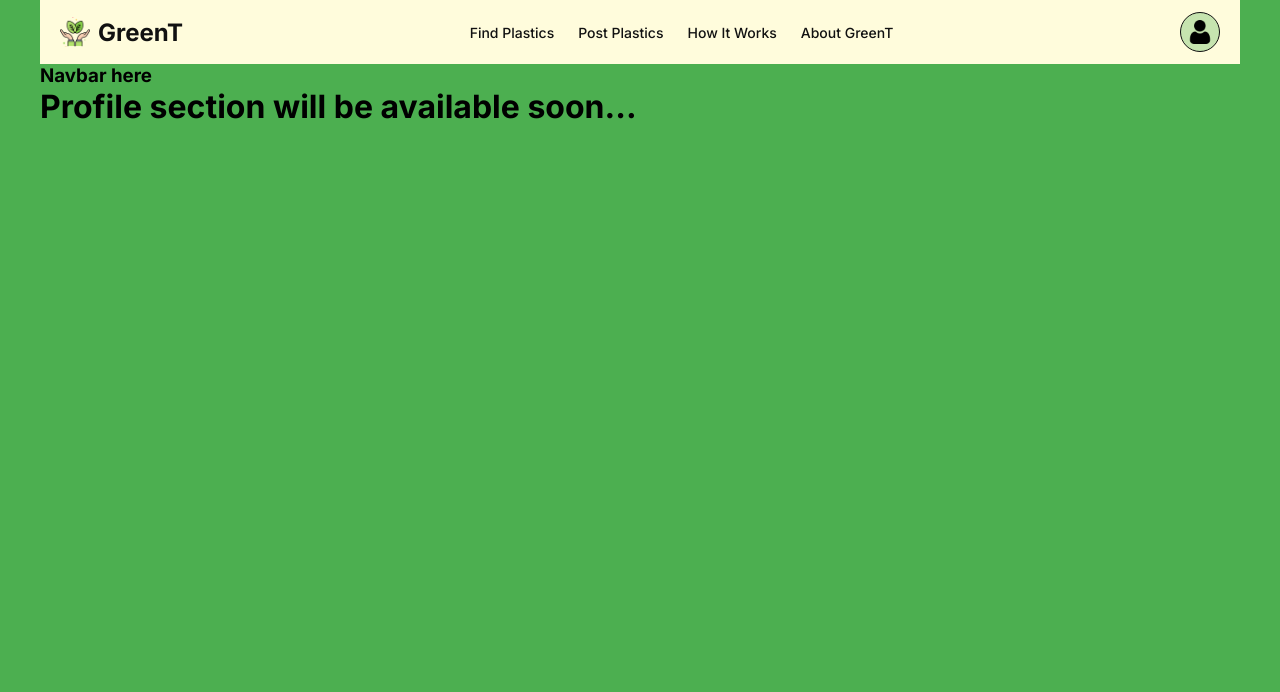
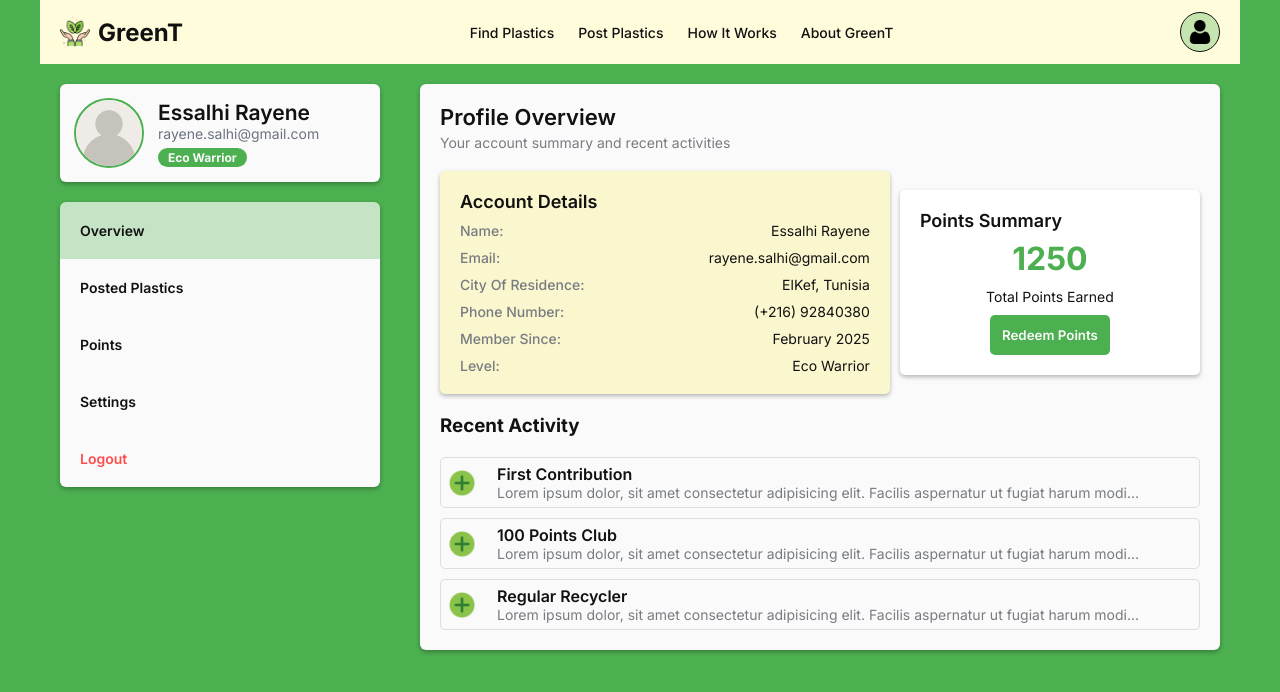
Before and after one commit to rayenrsalhi9/greenT, a React (Vite) app: page /profile in a window 1280 px wide. Shown: the top 692 px of the page. Built offline with nearby package versions, Linux system fonts and the light colour scheme.

Commit message:
added the profile overview section.

```diff
--- a/src/App.css
+++ b/src/App.css
@@ -0,0 +1,9 @@
+.profile-layout {
+    display: flex;
+}
+
+@media(max-width: 768px) {
+    .profile-layout {
+        flex-direction: column;
+    }
+}
--- a/src/Layout/ProfileLayout.jsx
+++ b/src/Layout/ProfileLayout.jsx
@@ -3,9 +3,9 @@ import { Outlet } from "react-router-dom"
 
 export default function ProfileLayout() {
   return (
-    <>
+    <section className="profile-layout">
         <ProfileNav />
         <Outlet />
-    </>
+    </section>
   )
 }
--- a/src/components/ProfileNav.jsx
+++ b/src/components/ProfileNav.jsx
@@ -1,9 +1,30 @@
-
+import { NavLink } from "react-router-dom"
+import userIcon from '../assets/profile.png'
+import '../styles/ProfileNav.css'
 
 export default function ProfileNav() {
   return (
     <nav className="profile-navbar">
-        <h3>Navbar here</h3>
+
+      <div className="profile-info">
+
+        <img src={userIcon} alt="profile image" className="profile-pic" />
+
+        <div className="profile-info-details">
+          <h3>Essalhi Rayene</h3>
+          <p>rayene.salhi@gmail.com</p>
+          <span className="badge">Eco Warrior</span>
+        </div>
+
+      </div>
+
+      <div className="navigation-links">
+        <NavLink to="/profile">Overview</NavLink>
+        <NavLink to="posted-plastics">Posted Plastics</NavLink>
+        <NavLink to="points">Points</NavLink>
+        <NavLink to="settings">Settings</NavLink>
+        <NavLink to="/logout" className="logout">Logout</NavLink>
+      </div>
     </nav>
   )
 }
--- a/src/pages/Profile.jsx
+++ b/src/pages/Profile.jsx
@@ -1,7 +1,80 @@
-import React from 'react'
+import postIcon from '../assets/post.png'
+import '../styles/Profile.css'
 
 export default function Profile() {
   return (
-    <h1>Profile section will be available soon...</h1>
+    <section className="profile-overview-container">
+      <div className="profile-overview">
+
+        <div className="profile-titles">
+          <h1>Profile Overview</h1>
+          <p>Your account summary and recent activities</p>
+        </div>
+
+        <div className="profile-details-container">
+          <div className="account-details">
+            <h3>Account Details</h3>
+            <div className="details-row">
+              <p className='title'>Name:</p>
+              <p>Essalhi Rayene</p>
+            </div>
+            <div className="details-row">
+              <p className='title'>Email:</p>
+              <p>rayene.salhi@gmail.com</p>
+            </div>
+            <div className="details-row">
+              <p className='title'>City Of Residence:</p>
+              <p>ElKef, Tunisia</p>
+            </div>
+            <div className="details-row">
+              <p className='title'>Phone Number:</p>
+              <p>(+216) 92840380</p>
+            </div>
+            <div className="details-row">
+              <p className='title'>Member Since:</p>
+              <p>February 2025</p>
+            </div>
+            <div className="details-row">
+              <p className='title'>Level:</p>
+              <p>Eco Warrior</p>
+            </div>
+          </div>
+          <div className="points-summary">
+            <h3>Points Summary</h3>
+            <div className="points-amount">
+              <h1 className='amount'>1250</h1>
+              <p>Total Points Earned</p>
+              <button>Redeem Points</button>
+            </div>
+          </div>
+        </div>
+
+        <h3>Recent Activity</h3>
+
+        <div className="activity-container">
+          <div className="post">
+            <img src={postIcon} alt="post icon" />
+            <div className="post-details">
+              <h3>First Contribution</h3>
+              <p>Lorem ipsum dolor, sit amet consectetur adipisicing elit. Facilis aspernatur ut fugiat harum modi perspiciatis corporis, laudantium commodi, mollitia quos, obcaecati at! Pariatur quod vitae dolore explicabo, quos accusantium inventore?</p>
+            </div>
+          </div>
+          <div className="post">
+            <img src={postIcon} alt="post icon" />
+            <div className="post-details">
+              <h3>100 Points Club</h3>
+              <p>Lorem ipsum dolor, sit amet consectetur adipisicing elit. Facilis aspernatur ut fugiat harum modi perspiciatis corporis, laudantium commodi, mollitia quos, obcaecati at! Pariatur quod vitae dolore explicabo, quos accusantium inventore?</p>
+            </div>
+          </div>
+          <div className="post">
+            <img src={postIcon} alt="post icon" />
+            <div className="post-details">
+              <h3>Regular Recycler</h3>
+              <p>Lorem ipsum dolor, sit amet consectetur adipisicing elit. Facilis aspernatur ut fugiat harum modi perspiciatis corporis, laudantium commodi, mollitia quos, obcaecati at! Pariatur quod vitae dolore explicabo, quos accusantium inventore?</p>
+            </div>
+          </div>
+        </div>
+      </div>
+    </section>
   )
 }
--- /dev/null
+++ b/src/styles/Profile.css
@@ -0,0 +1,170 @@
+.profile-overview-container {
+    flex-basis: 70%;
+    width: 100%;
+
+    color: #111;
+
+    padding: 20px;
+}
+
+.profile-overview {
+    background: #fafafa;
+    box-shadow: 0 2px 4px rgba(0, 0, 0, 0.283);
+    border-radius: 6px;
+    padding: 20px;
+
+    display: flex;
+    flex-direction: column;
+    gap: 20px;
+}
+
+.profile-titles {}
+
+.profile-titles > h1 {
+    font-weight: 600;
+    font-size: 22px;
+}
+
+.profile-titles > p {
+    font-size: 14px;
+    color: #787c82;
+    margin-top: 4px;
+}
+
+/* Account details */
+.profile-details-container {
+    display: flex;
+    align-items: center;
+    gap: 10px;
+}
+
+@media(max-width: 991px) {
+    .profile-details-container {
+        flex-direction: column;
+    }
+}
+
+.profile-details-container > .account-details {
+    width: 100%;
+    flex-basis: 60%;
+    background: #faf6cd;
+    padding: 20px;
+    border-radius: 5px;
+    box-shadow: 0 2px 4px rgba(0, 0, 0, 0.283);
+
+    display: flex;
+    flex-direction: column;
+    gap: 10px;
+}
+
+.account-details h3 {
+    font-weight: 600;
+    font-size: 18px;
+}
+
+.profile-details-container > .account-details > .details-row {
+    display: flex;
+    justify-content: space-between;
+    align-items: center;
+    font-size: 14px;
+}
+
+.profile-details-container > .account-details > .details-row .title {
+    font-weight: 500;
+    color: #787c82;
+}
+
+/* Points summary */
+.profile-details-container > .points-summary {
+    width: 100%;
+    flex-basis: 40%;
+    box-shadow: 0 2px 4px rgba(0, 0, 0, 0.283);
+    padding: 20px;
+    border-radius: 5px;
+    background: white;
+
+    display: flex;
+    flex-direction: column;
+    gap: 8px;
+}
+
+.points-summary h3 {
+    font-weight: 600;
+    font-size: 18px;
+}
+
+.points-summary .amount {
+    font-weight: 700;
+    font-size: 32px;
+    text-align: center;
+    color: #4caf50;
+}
+
+.points-amount {
+    display: flex;
+    flex-direction: column;
+    gap: 10px;
+}
+
+.points-amount p {
+    font-size: 14px;
+    text-align: center;
+}
+
+.points-summary button {
+    display: block;
+    width: fit-content;
+
+    margin: 0 auto;
+    padding: 12px;
+
+    border: none;
+
+    background: #4caf50;
+    color: #fafafa;
+
+    font-weight: 600;
+    transition: .6s;
+}
+
+.points-summary button:hover {
+    background: #2b972f;
+}
+
+/* Posts container */
+.activity-container {
+    display: flex;
+    flex-direction: column;
+    align-items: center;
+    justify-content: center;
+    gap: 10px;
+}
+
+.activity-container .post {
+    display: flex;
+    align-items: center;
+    gap: 20px;
+
+    border: 1px solid #dddddd;
+    border-radius: 5px;
+    padding: 6px;
+}
+
+.activity-container .post img {
+    width: 30px;
+}
+
+.activity-container .post h3 {
+    font-weight: 600;
+    font-size: 16px;
+}
+
+.activity-container .post p {
+    display: -webkit-box;
+    -webkit-line-clamp: 1;
+    -webkit-box-orient: vertical;
+    overflow: hidden;
+
+    color: #787c82;
+    font-size: 14px;
+  }
--- /dev/null
+++ b/src/styles/ProfileNav.css
@@ -0,0 +1,92 @@
+.profile-navbar {
+    width: 100%;
+    flex-basis: 30%;
+    color: #111;
+    padding: 20px;
+    display: flex;
+    flex-direction: column;
+    gap: 20px;
+}
+
+/* Profile Section */
+.profile-navbar > .profile-info {
+    display: flex;
+    align-items: center;
+    gap: 14px;
+
+    background: #fafafa;
+    box-shadow: 0 2px 4px rgba(0, 0, 0, 0.283);
+    padding: 14px;
+    border-radius: 6px;
+}
+
+.profile-navbar > .profile-info img {
+    width: 70px;
+    border: 2px solid #4caf50;
+    border-radius: 50%;
+}
+
+.profile-info-details h3 {
+    font-size: 21px;
+    font-weight: 600;
+}
+
+.profile-info-details p {
+    font-size: 14px;
+    color: #6b7280;
+}
+
+.profile-info-details .badge {
+    display: flex;
+    justify-content: center;
+    align-items: center;
+
+    background: #4caf50;
+    color: #fafafa;
+    font-weight: 700;
+    font-size: 12px;
+
+    width: fit-content;
+
+    padding: 2px 10px;
+    margin-top: 6px;
+
+    border-radius: 50px;
+}
+
+.profile-info-details .badge:hover {
+    background-color: rgba(76, 175, 80, 0.9);
+}
+
+/* Profile navbar links */
+.navigation-links {
+    background: #fafafa;
+    box-shadow: 0 2px 4px rgba(0, 0, 0, 0.283);
+    border-radius: 6px;
+
+    display: flex;
+    flex-direction: column;
+}
+
+.navigation-links a {
+    text-decoration: none;
+    color: #111;
+    font-size: 14px;
+    font-weight: 600;
+
+    padding: 20px;
+    transition: .6s;
+}
+
+.navigation-links a:hover,
+.navigation-links a.active {
+    background: #4caf4f4e;
+}
+
+.navigation-links .logout {
+    color: #ff4d4d;
+}
+
+.navigation-links .logout:hover {
+    background: #ff4d4d4b;
+}
```
Also changed, not shown: src/assets/post.png (added), src/assets/profile.png (added).
